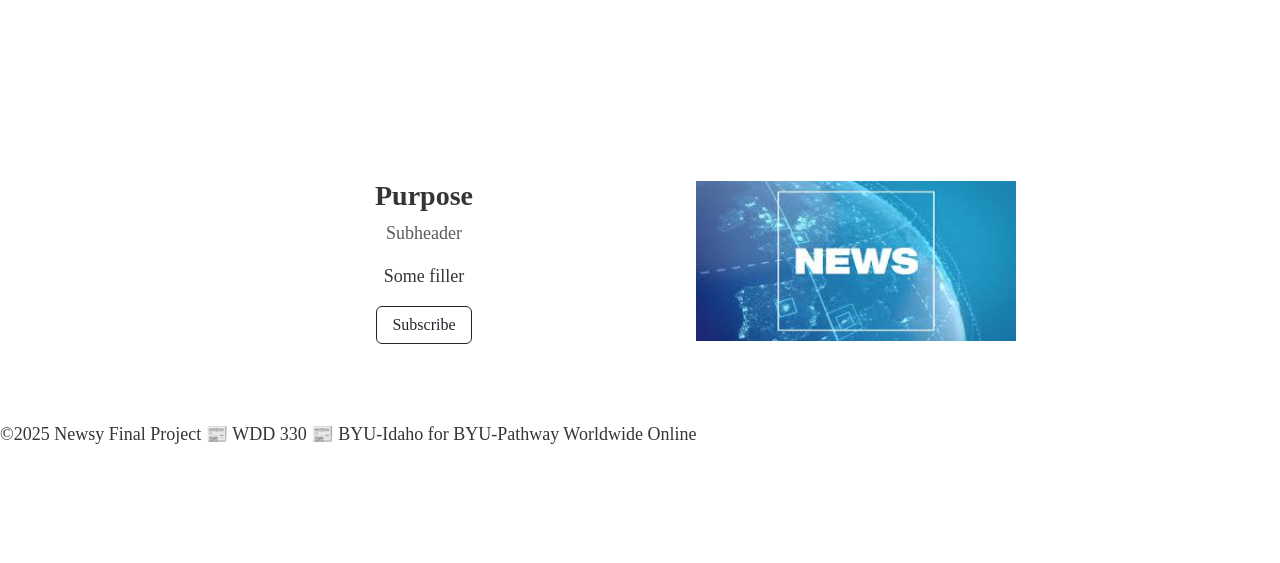
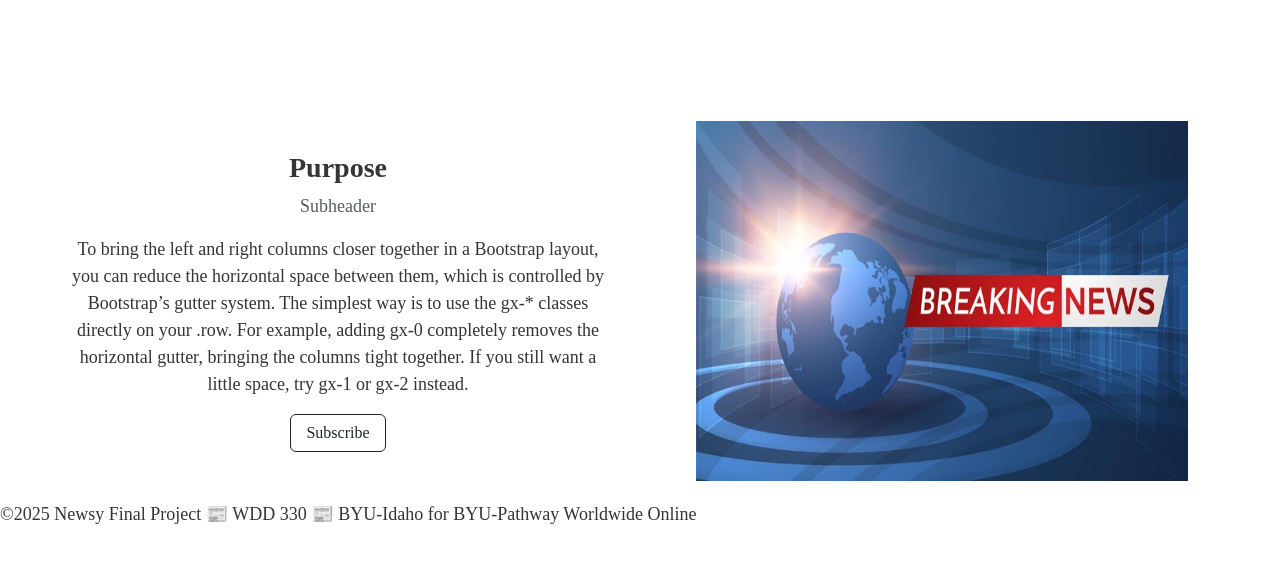
Before and after one commit to trystandj/wdd330-project, a website built with Vite: page src/index.html in a window 1280 px wide. Shown: the part 59-622 px from the top of the page. Built offline with nearby package versions, Linux system fonts and the light colour scheme.

Commit message:
more updates

```diff
--- a/src/css/style.css
+++ b/src/css/style.css
@@ -61,7 +61,7 @@ body {
   flex-direction: row;
   align-items: center;
   justify-content: center;
-  height: 40vh;
+  height: 50vh;
   background-color: var(--color-background);
 
 }
@@ -72,10 +72,20 @@ body {
   align-items: center;
   justify-content: center;
   width: 100%;
-  max-width: 1200px;
+  max-width: 95vw;
   padding: 20px;
   gap: 2rem;
 
+}
+
+.container-home {
+  display: flex;
+  flex-direction: row;
+  align-items: center;
+  justify-content: center;
+  width: 100%;
+  max-width: 100vw;
+  padding: 20px;
 }
 
 .home-content button{
@@ -84,7 +94,7 @@ body {
 
 .home-content div{
   width: 100%;
-  max-width: 400px;
+  max-width: 800px;
   text-align: center;
   padding: 20px;
   display: flex;
@@ -96,7 +106,7 @@ body {
 .home-content div img{
   width: 100%;
   max-width: 600px;
-  height: 200px;
+  height: 400px;
   text-align: center;
   padding: 20px;
 }
--- a/src/index.html
+++ b/src/index.html
@@ -14,21 +14,21 @@
     <main class="">
 
       <section class="home-start">
-        <div class="container">
+        <div class="container-home">
           <div class="home-content">
 
 
             <div>
               <h3 class="fw-bold">Purpose</h3>
               <p class="text-muted">Subheader</p>
-              <p>Some filler</p>
+              <p>To bring the left and right columns closer together in a Bootstrap layout, you can reduce the horizontal space between them, which is controlled by Bootstrap’s gutter system. The simplest way is to use the gx-* classes directly on your .row. For example, adding gx-0 completely removes the horizontal gutter, bringing the columns tight together. If you still want a little space, try gx-1 or gx-2 instead.</p>
               <button class="btn btn-outline-dark">Subscribe</button>
             </div>
 
 
             <div>
 
-                <img src="/images/filler.jpg" alt="Placeholder Icon" />
+                <img src="/images/Breaking-News.jpg" alt="Placeholder Icon" />
 
             </div>
 
```
Also changed, not shown: src/public/images/Breaking-News.jpg (added).
